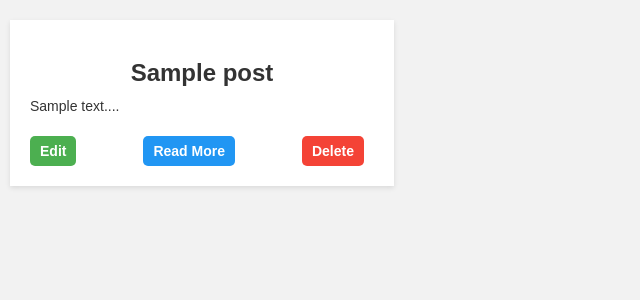
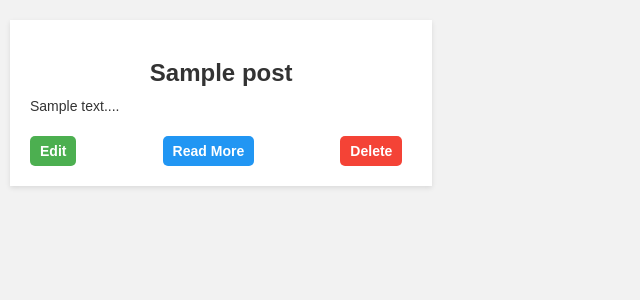
Before and after one commit to akrai15/BharatIntern_BlogWebsite, a Node server app: page /blogs in a window 1280 px wide. Shown: the part 72-372 px from the top of the page, without its empty margins (0-640 px from the left). Run offline with Node 20, Linux system fonts and the light colour scheme; a user stored in the database is signed in; tables that the repository leaves empty hold one stand-in row (values such as "Sample post"); some libraries are stand-ins or nearby versions.

Commit message:
backing things up

```diff
--- a/public/style/blogs.css
+++ b/public/style/blogs.css
@@ -1,15 +1,12 @@
-
-
-
 .blog-posts {
     display: flex;
-    flex-wrap:wrap;
-    justify-content:left;
+    flex-wrap: wrap;
+    justify-content: space-between;
     margin-bottom: 50px;
   }
 
   .blog-post {
-    width: 30%;
+    width: 33%;
     margin-bottom: 20px;
     margin-top: 20px;
     margin-left: 10px;
```
